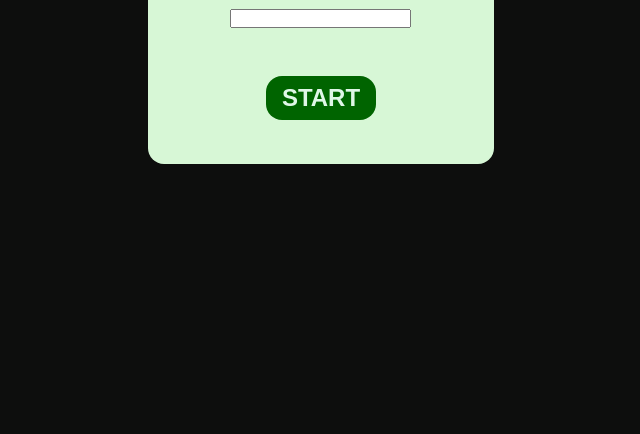
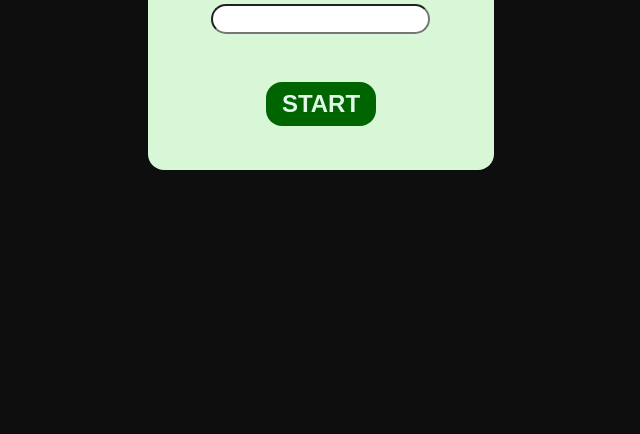
Before and after one commit to BrunosCode/js-paliedispari, a plain HTML site: page Palindroma/index.html in a window 1280 px wide. Shown: the part 366-800 px from the top of the page, without its empty margins (319-959 px from the left). Drawn offline with Linux system fonts and the light colour scheme.

Commit message:
palindrome css, input

```diff
--- a/Palindroma/css/style.css
+++ b/Palindroma/css/style.css
@@ -43,3 +43,10 @@
     transform: scale(.9);
     cursor: pointer;
 }
+
+input {
+    padding: .25rem;
+    text-align: center;
+    font-size: 1rem;
+    border-radius: 1rem;
+}
```
